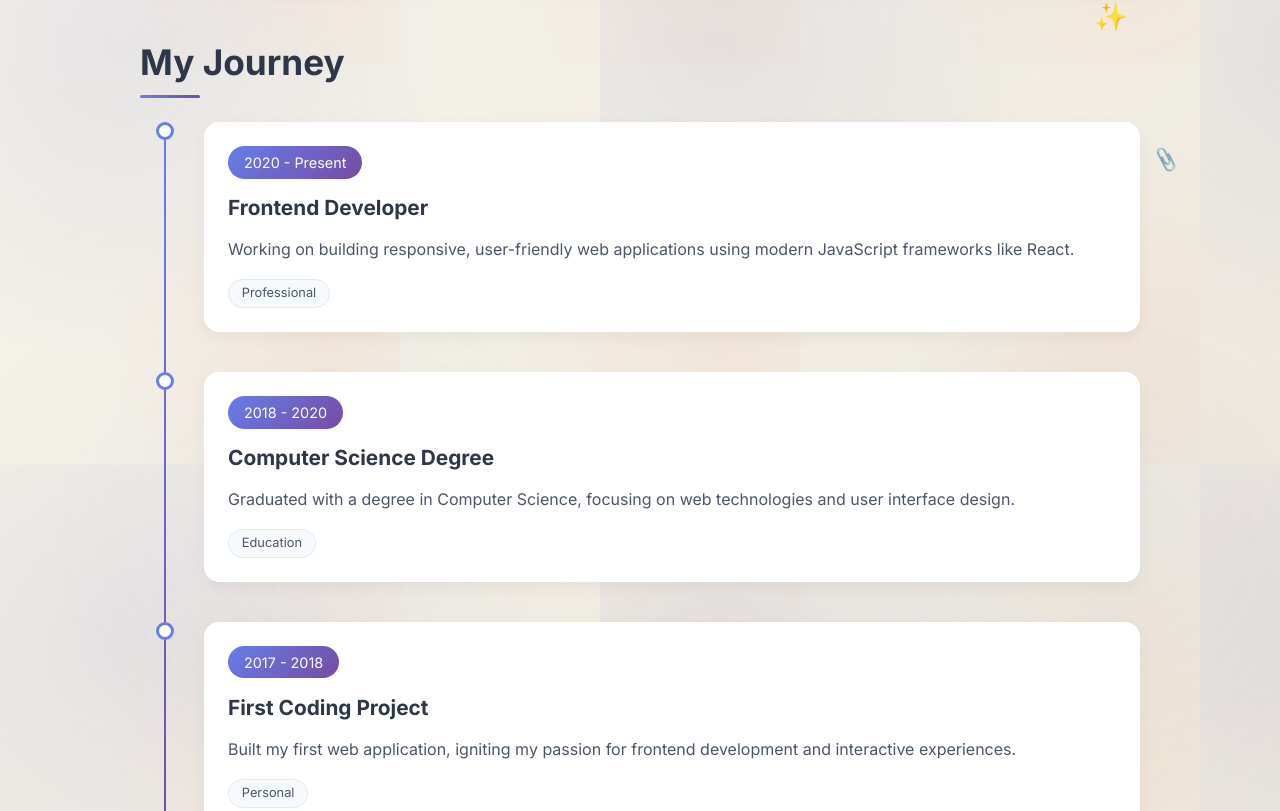
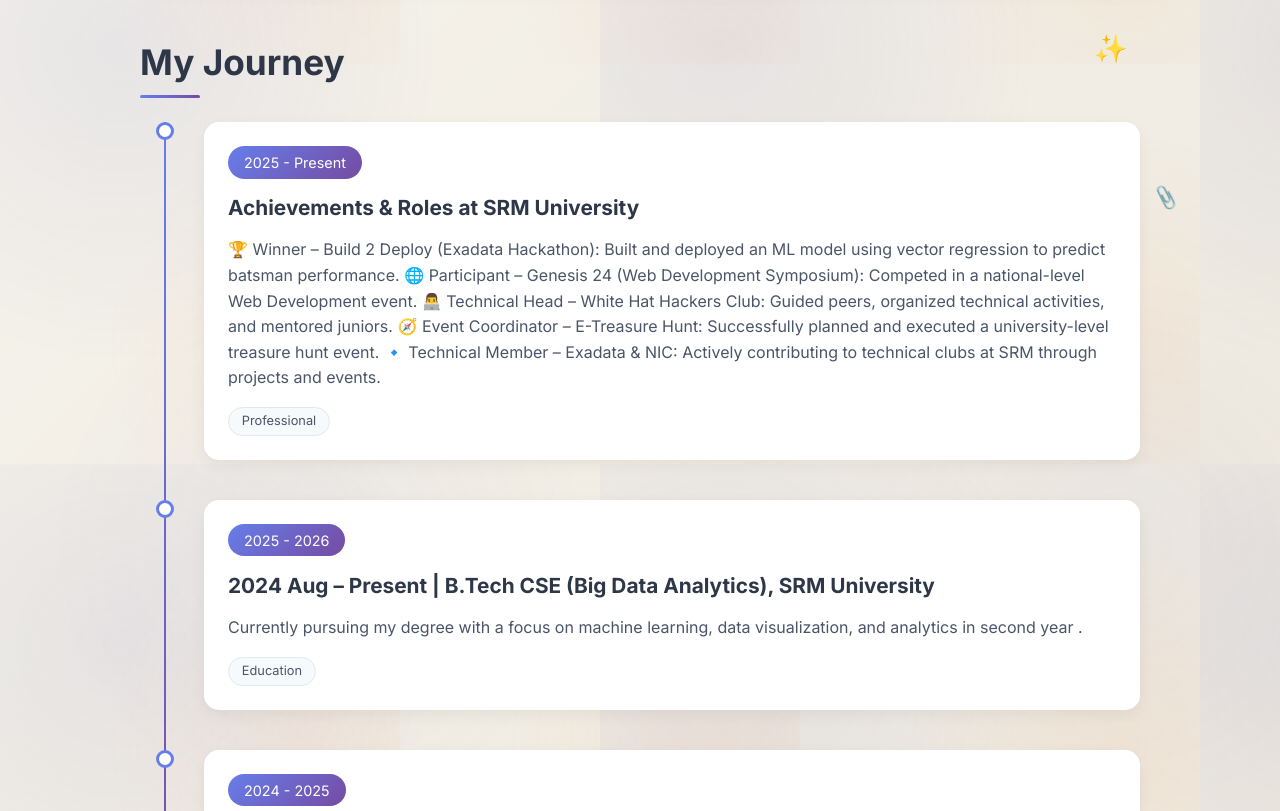
Before and after one commit to keval15-ui/Portfolio, a React (Create React App) app in the folder frontend/: page /about in a window 1280 px wide. Shown: the part 729-1540 px from the top of the page. Built offline with nearby package versions, Linux system fonts and the light colour scheme.

Commit message:
new changes made

```diff
--- a/frontend/src/components/about.jsx
+++ b/frontend/src/components/about.jsx
@@ -47,9 +47,17 @@
             <div className="timeline-item">
               <div className="timeline-dot"></div>
               <div className="timeline-content">
-                <div className="timeline-date">2020 - Present</div>
-                <h3>Frontend Developer</h3>
-                <p>Working on building responsive, user-friendly web applications using modern JavaScript frameworks like React.</p>
+                <div className="timeline-date">2025 - Present</div>
+                <h3>Achievements & Roles at SRM University</h3>
+                <p>🏆 Winner – Build 2 Deploy (Exadata Hackathon): Built and deployed an ML model using vector regression to predict batsman performance.
+
+🌐 Participant – Genesis 24 (Web Development Symposium): Competed in a national-level Web Development event.
+
+👨‍💻 Technical Head – White Hat Hackers Club: Guided peers, organized technical activities, and mentored juniors.
+
+🧭 Event Coordinator – E-Treasure Hunt: Successfully planned and executed a university-level treasure hunt event.
+
+🔹 Technical Member – Exadata & NIC: Actively contributing to technical clubs at SRM through projects and events.</p>
                 <div className="timeline-tag">Professional</div>
               </div>
             </div>
@@ -57,9 +65,9 @@
             <div className="timeline-item">
               <div className="timeline-dot"></div>
               <div className="timeline-content">
-                <div className="timeline-date">2018 - 2020</div>
-                <h3>Computer Science Degree</h3>
-                <p>Graduated with a degree in Computer Science, focusing on web technologies and user interface design.</p>
+                <div className="timeline-date">2025 - 2026</div>
+                <h3>2024 Aug – Present | B.Tech CSE (Big Data Analytics), SRM University</h3>
+                <p>Currently pursuing my degree with a focus on machine learning, data visualization, and analytics in second year .</p>
                 <div className="timeline-tag">Education</div>
               </div>
             </div>
@@ -67,9 +75,9 @@
             <div className="timeline-item">
               <div className="timeline-dot"></div>
               <div className="timeline-content">
-                <div className="timeline-date">2017 - 2018</div>
-                <h3>First Coding Project</h3>
-                <p>Built my first web application, igniting my passion for frontend development and interactive experiences.</p>
+                <div className="timeline-date">2024 - 2025</div>
+                <h3>2024 | Started B.Tech Journey at SRM (Aug 18, 2024)</h3>
+                <p>Embarked on my engineering journey in Big Data Analytics.</p>
                 <div className="timeline-tag">Personal</div>
               </div>
             </div>
--- a/frontend/src/components/projects.jsx
+++ b/frontend/src/components/projects.jsx
@@ -50,10 +50,6 @@
               </div>
               {/* to change the links of them  */}
               <div className="project-links">
-                <a href="https://your-live-demo-link.com" className="project-link demo-link">
-                  <span className="link-icon">🔗</span>
-                  <span>Live Demo</span>
-                </a>
                 <a href="https://github.com/keval15-ui/Portfolio" className="project-link code-link">
                   <span className="link-icon">💻</span>
                   <span>View Code</span>
```
